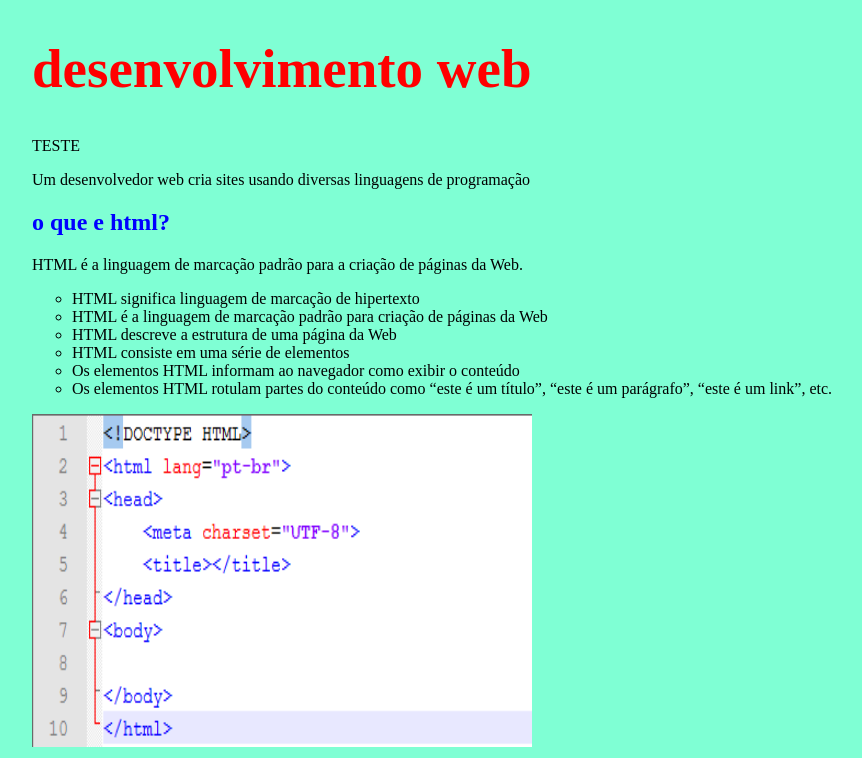
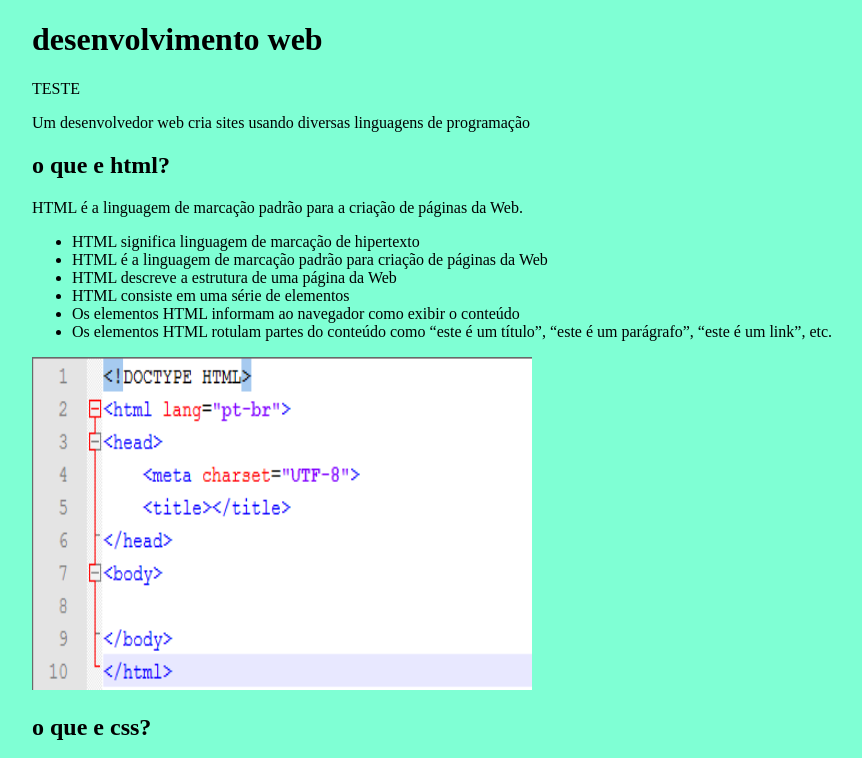
Before and after one commit to miguelsilva1234/Meuprimeirosite, a plain HTML site: page index.html in a window 1280 px wide. Shown: the top 758 px of the page, without its empty margins (96-958 px from the left). Drawn offline with Linux system fonts and the light colour scheme.

Commit message:
css externo

```diff
--- /dev/null
+++ b/css/estilo.css
@@ -0,0 +1,3 @@
+p(
+    color
+)
--- a/index.html
+++ b/index.html
@@ -4,13 +4,12 @@
     <meta charset="UTF-8">
     <meta name="viewport" content="width=device-width, initial-scale=1.0">
     <title>meu primeiro site</title>
+    <link rel="stylesheet" href="css/estilo.css">
 <style>
     body{
         background-color: aquamarine;
     }
-    h2{
-        color: blueviolet;
-    }
+    h2
     ul{
         list-style-type: circle;
     }
@@ -30,11 +29,11 @@
 </head>
 
 <body>
-     <h1 style="color: red;font-size: 55px;">desenvolvimento web</h1>
+     <h1>desenvolvimento web</h1>
      <p>TESTE</p>
      <p>
         Um desenvolvedor web cria sites usando diversas linguagens de programação
-     <h2 style="color: blue;">o que e html?</h2>
+     <h2>o que e html?</h2>
      <p>
       HTML é a linguagem de marcação padrão para a criação de páginas da Web.
      </p>
@@ -111,5 +110,7 @@
         </tr>
      </table>
 
+     <a href="outro.html">OUTRA PAGINA</a>
+
 </body>
 </html>
```
Also changed, not shown: outro.html (added, +14 -0 lines).
